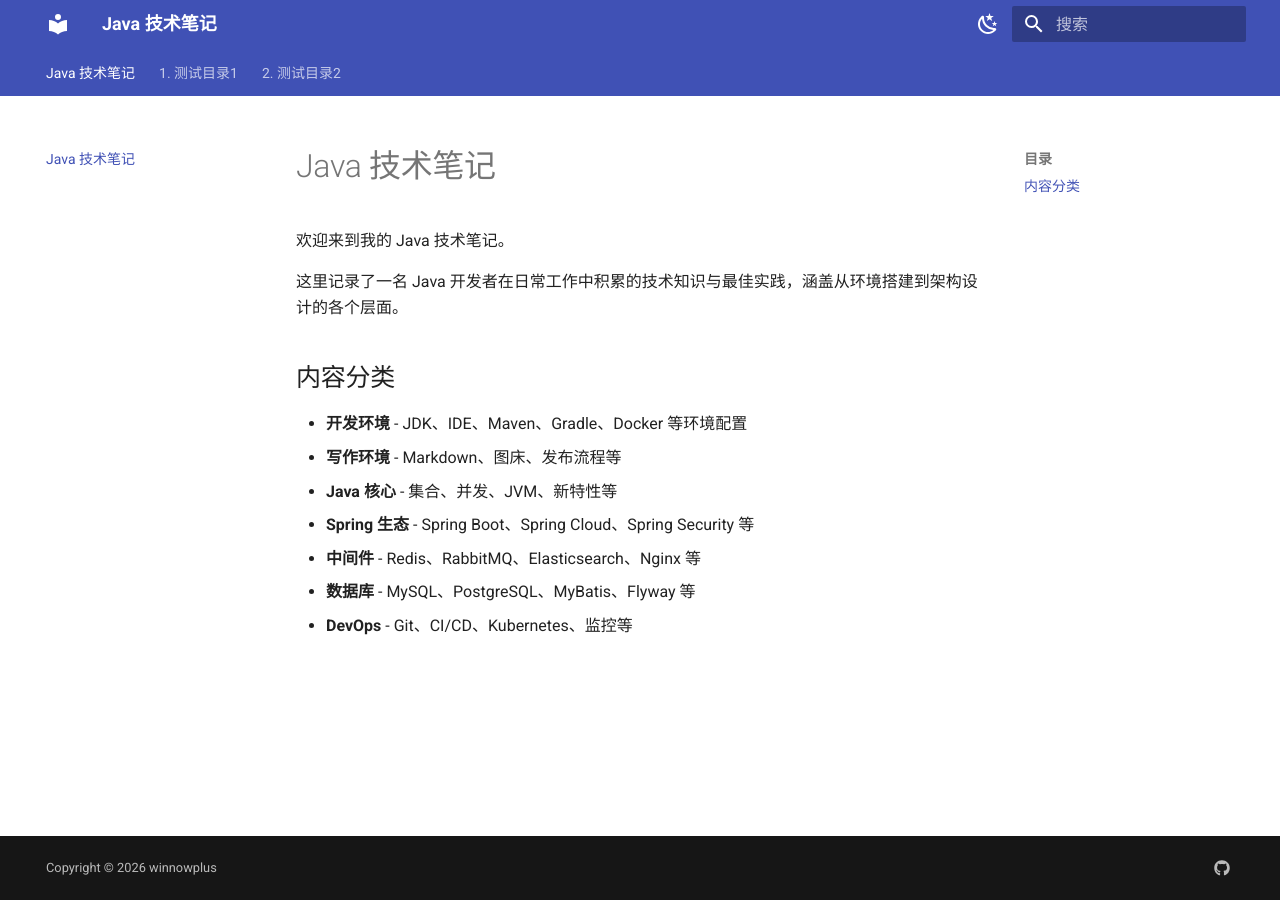
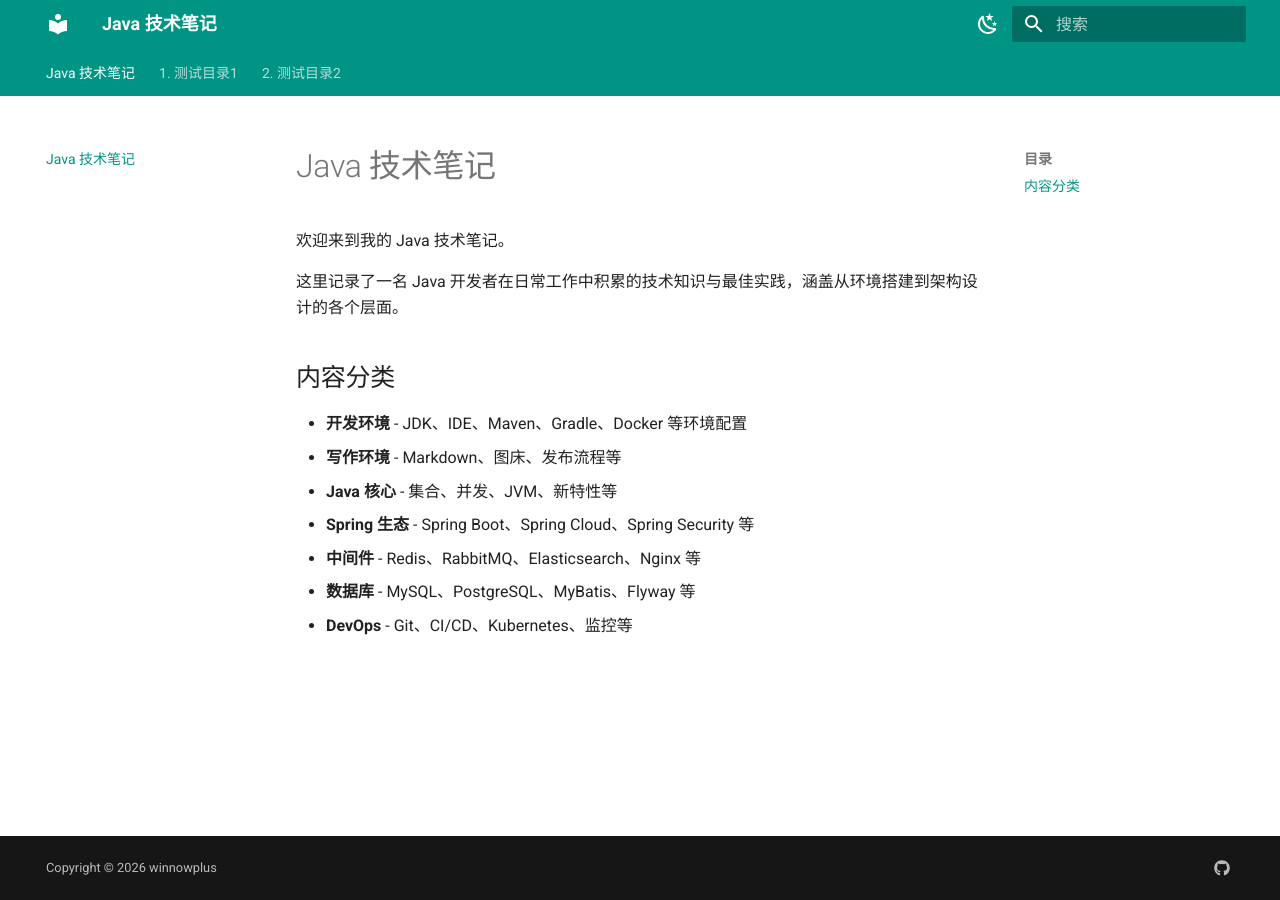
Before and after one commit to winnowplus/java-tech-notes, an MkDocs documentation site: the page built from docs/index.md, in a window 1280 px wide. Built offline with MkDocs 1.6.1 and Material for MkDocs 9.7.7, drawn with Linux system fonts in a browser that asks for light colours.

Commit message:
update theme settings

```diff
--- a/mkdocs.yml
+++ b/mkdocs.yml
@@ -13,13 +13,15 @@
   name: material                           # 使用 Material for MkDocs 主题
   language: zh                             # 界面语言设为中文
   palette:
-    # 亮色模式（default），使用默认主色 indigo 和默认强调色 pink
     - scheme: default
+      primary: teal                       # 翠绿色
+      accent: red                         # 红色
       toggle:
         icon: material/weather-night      # 月亮图标，点击切换到暗色
         name: 切换至暗色模式
-    # 暗色模式（slate），使用默认主色 black 和默认强调色 indigo
     - scheme: slate
+      primary: indigo                     # 深蓝灰色
+      accent: deep orange                 # 琥珀橙色
       toggle:
         icon: material/weather-sunny      # 太阳图标，点击切换到亮色
         name: 切换至亮色模式
```
